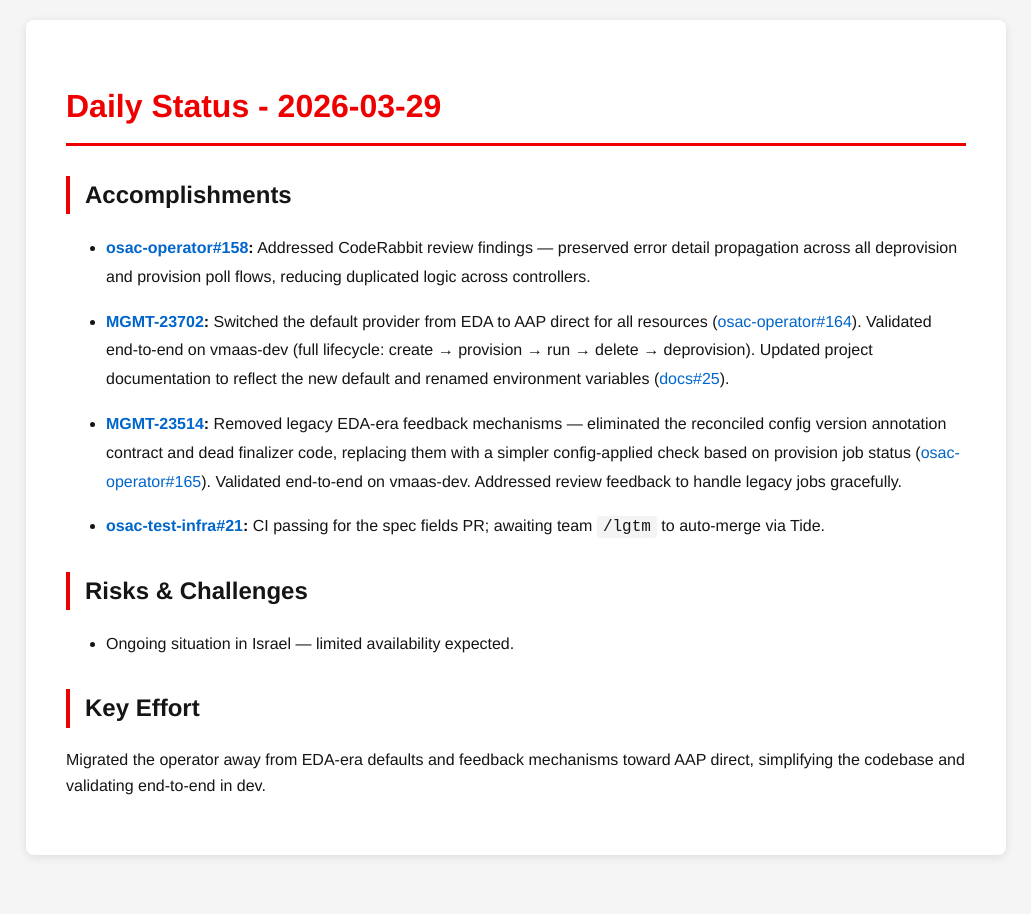
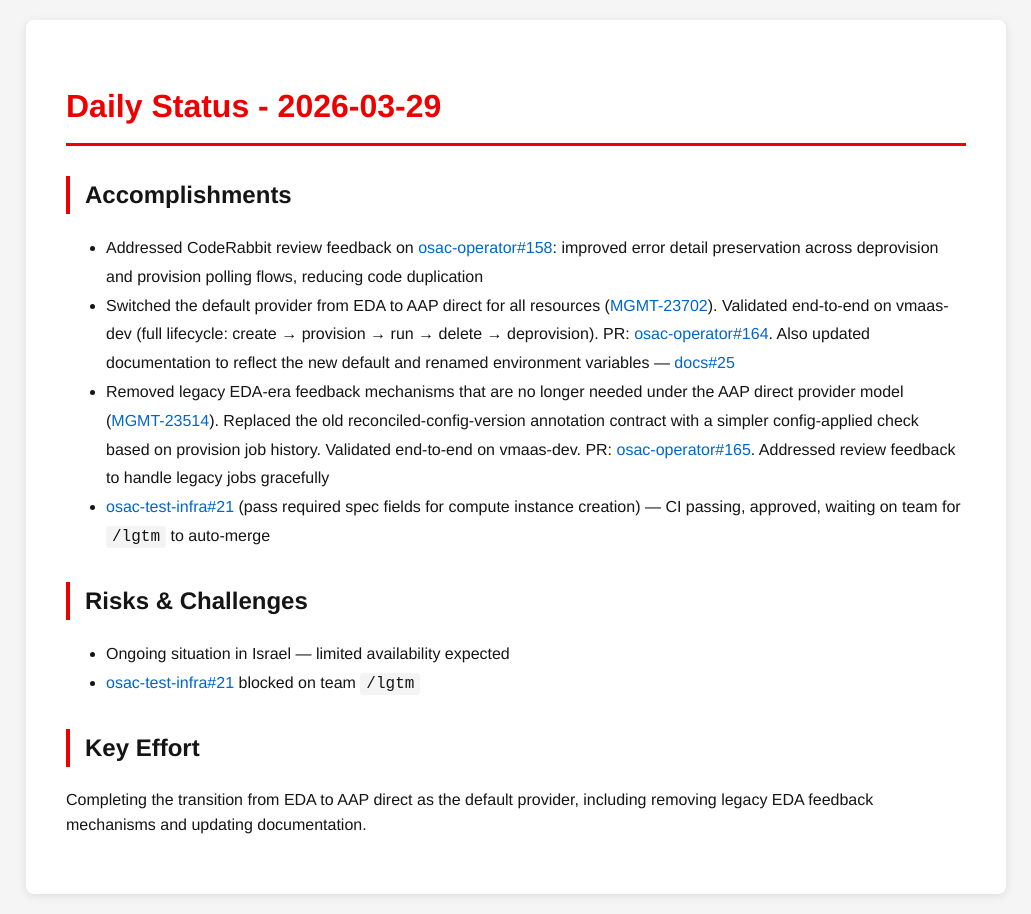
Before and after one commit to tzvatot/daily-status, a Jekyll site: the page built from 2026-03-29.md, in a window 1280 px wide. Shown: the whole page, without its empty margins (124-1155 px from the left). Built offline with Jekyll 4.4.1, drawn with Linux system fonts in a browser that asks for light colours.

Commit message:
Daily status update - 2026-03-29

```diff
--- a/2026-03-29.md
+++ b/2026-03-29.md
@@ -7,19 +7,14 @@
 # Daily Status - 2026-03-29
 
 ## Accomplishments
-
-- **[osac-operator#158](https://github.com/osac-project/osac-operator/pull/158):** Addressed CodeRabbit review findings — preserved error detail propagation across all deprovision and provision poll flows, reducing duplicated logic across controllers.
-
-- **[MGMT-23702](https://issues.redhat.com/browse/MGMT-23702):** Switched the default provider from EDA to AAP direct for all resources ([osac-operator#164](https://github.com/osac-project/osac-operator/pull/164)). Validated end-to-end on vmaas-dev (full lifecycle: create → provision → run → delete → deprovision). Updated project documentation to reflect the new default and renamed environment variables ([docs#25](https://github.com/osac-project/docs/pull/25)).
-
-- **[MGMT-23514](https://issues.redhat.com/browse/MGMT-23514):** Removed legacy EDA-era feedback mechanisms — eliminated the reconciled config version annotation contract and dead finalizer code, replacing them with a simpler config-applied check based on provision job status ([osac-operator#165](https://github.com/osac-project/osac-operator/pull/165)). Validated end-to-end on vmaas-dev. Addressed review feedback to handle legacy jobs gracefully.
-
-- **[osac-test-infra#21](https://github.com/osac-project/osac-test-infra/pull/21):** CI passing for the spec fields PR; awaiting team `/lgtm` to auto-merge via Tide.
+- Addressed CodeRabbit review feedback on [osac-operator#158](https://github.com/osac-project/osac-operator/pull/158): improved error detail preservation across deprovision and provision polling flows, reducing code duplication
+- Switched the default provider from EDA to AAP direct for all resources ([MGMT-23702](https://issues.redhat.com/browse/MGMT-23702)). Validated end-to-end on vmaas-dev (full lifecycle: create → provision → run → delete → deprovision). PR: [osac-operator#164](https://github.com/osac-project/osac-operator/pull/164). Also updated documentation to reflect the new default and renamed environment variables — [docs#25](https://github.com/osac-project/docs/pull/25)
+- Removed legacy EDA-era feedback mechanisms that are no longer needed under the AAP direct provider model ([MGMT-23514](https://issues.redhat.com/browse/MGMT-23514)). Replaced the old reconciled-config-version annotation contract with a simpler config-applied check based on provision job history. Validated end-to-end on vmaas-dev. PR: [osac-operator#165](https://github.com/osac-project/osac-operator/pull/165). Addressed review feedback to handle legacy jobs gracefully
+- [osac-test-infra#21](https://github.com/osac-project/osac-test-infra/pull/21) (pass required spec fields for compute instance creation) — CI passing, approved, waiting on team for `/lgtm` to auto-merge
 
 ## Risks & Challenges
-
-- Ongoing situation in Israel — limited availability expected.
+- Ongoing situation in Israel — limited availability expected
+- [osac-test-infra#21](https://github.com/osac-project/osac-test-infra/pull/21) blocked on team `/lgtm`
 
 ## Key Effort
-
-Migrated the operator away from EDA-era defaults and feedback mechanisms toward AAP direct, simplifying the codebase and validating end-to-end in dev.
+Completing the transition from EDA to AAP direct as the default provider, including removing legacy EDA feedback mechanisms and updating documentation.
```
